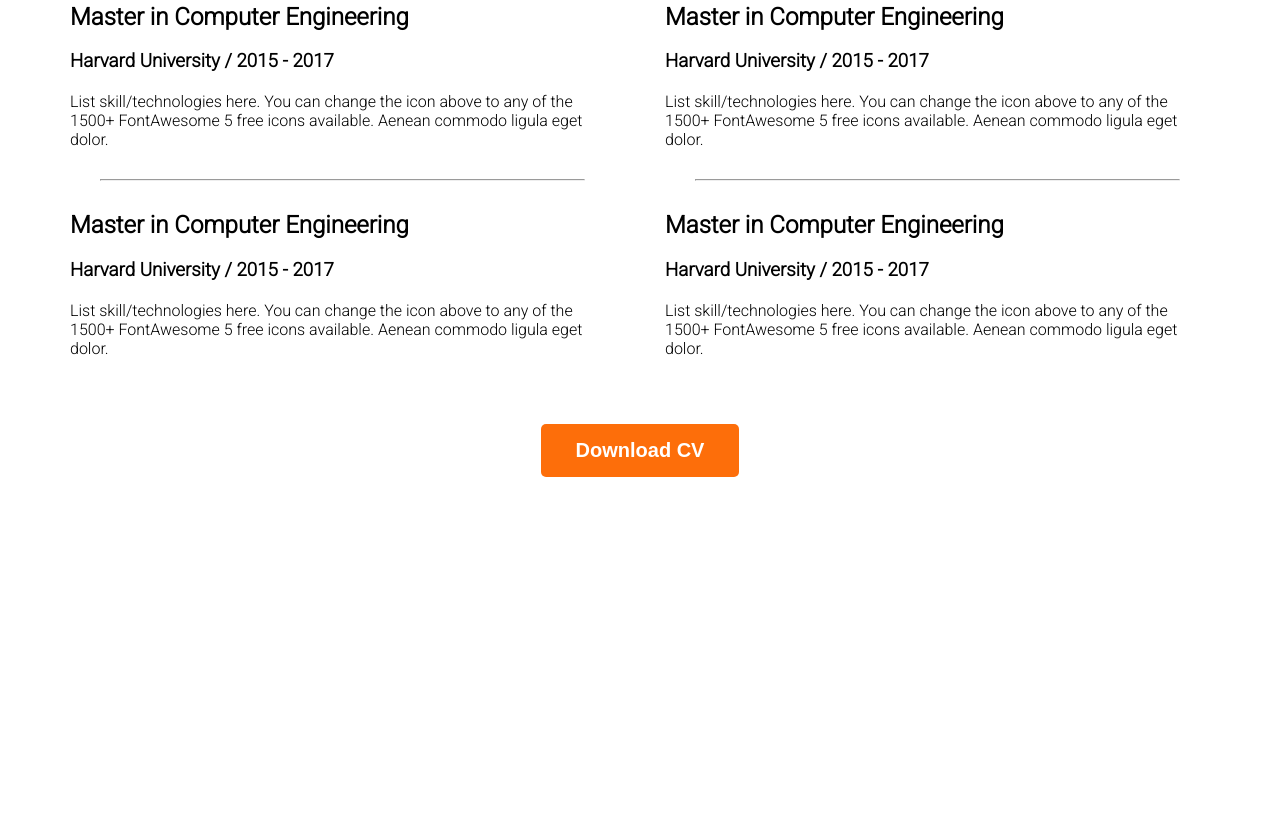
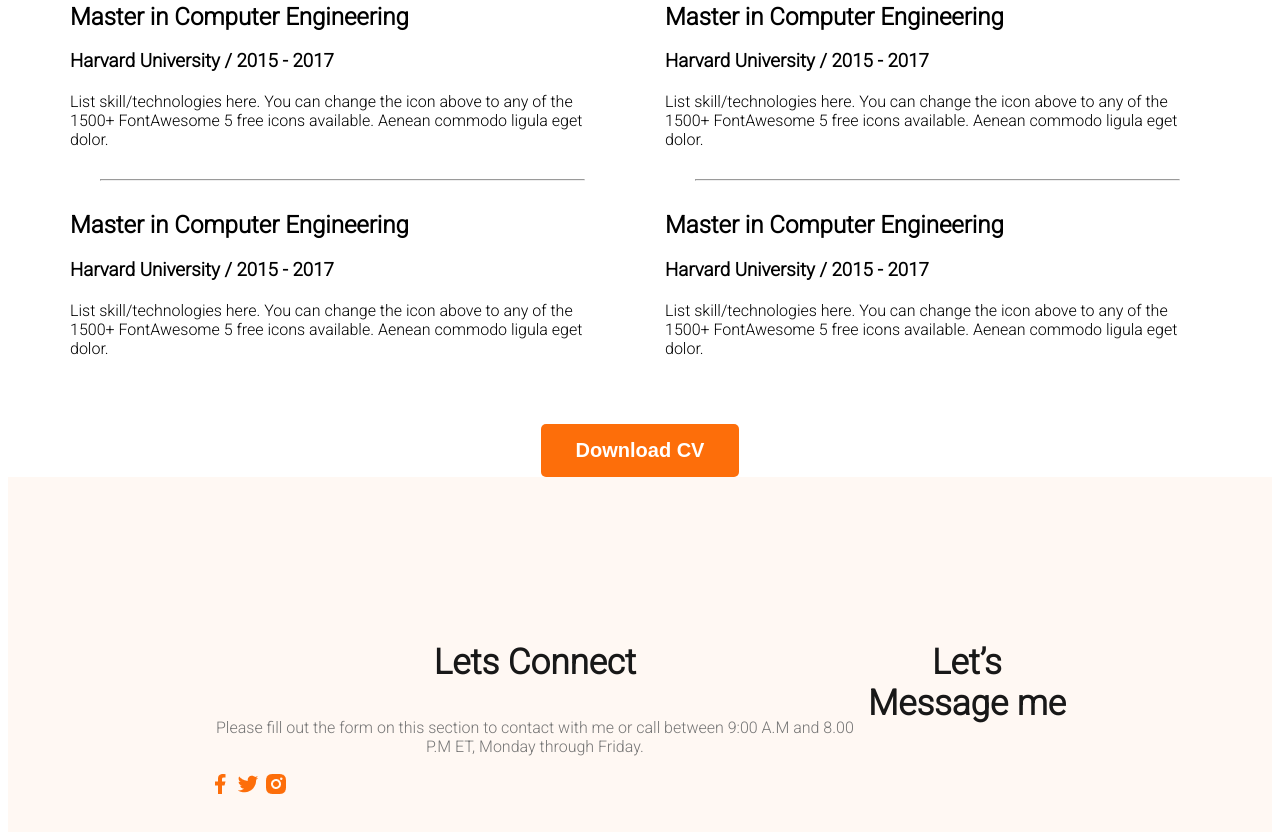
Before and after one commit to rifatjamanmjm/web-developer-portfolio, a plain HTML site: page index.html in a window 1280 px wide. Shown: the part 2453-3285 px from the top of the page. Before the commit the page ends 2938 px from the top, so only its background shows below. Drawn offline with Linux system fonts and the light colour scheme.

Commit message:
footer commit

```diff
--- a/index.html
+++ b/index.html
@@ -156,7 +156,19 @@
 
     </main>
     <footer>
+        <div class="footer-column">
+            <h3 class="section-title">Lets Connect</h3>
+            <p class="section-description">Please fill out the form on this section to contact with me or call between 9:00 A.M and 8.00 P.M ET, Monday through Friday.</p>
+            <div class="social-link">
+                <a href=""><img src="./portfolio-resources-main/portfolio-resources-main/images/icons/facebook.png" alt=""></a>
+                <a href=""><img src="./portfolio-resources-main/portfolio-resources-main/images/icons/twitter.png" alt=""></a>
+                <a href=""><img src="./portfolio-resources-main/portfolio-resources-main/images/icons/insta.png" alt=""></a>
+            </div>
 
+        </div>
+        <div class="footer-column">
+            <h3 class="section-title">Let’s Message me</h3>
+        </div>
     </footer>
 </body>
 </html>
--- a/styles/portfolio.css
+++ b/styles/portfolio.css
@@ -175,3 +175,9 @@
 
 
 }
+/*Footer Section styles*/
+footer{
+    display: flex;
+    background: #FFF8F3;
+    padding: 130px 200px;
+}
```
